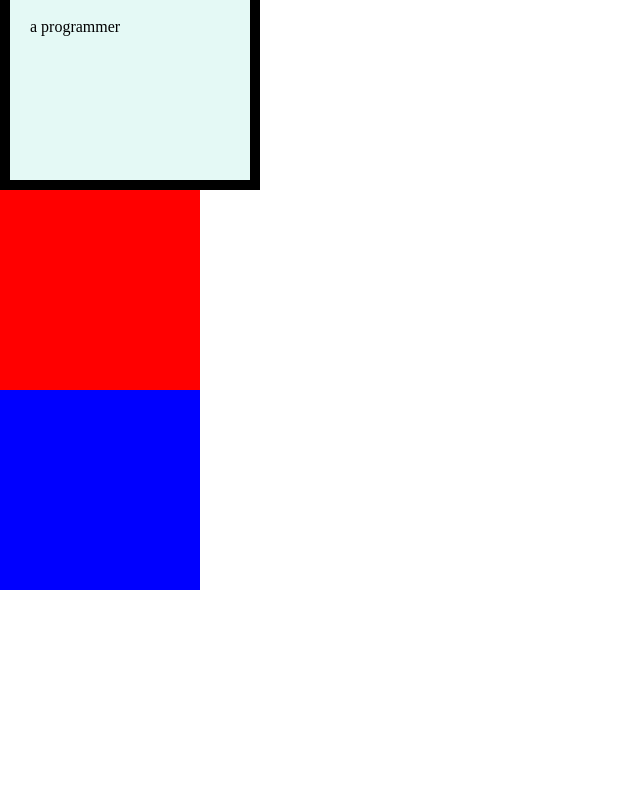
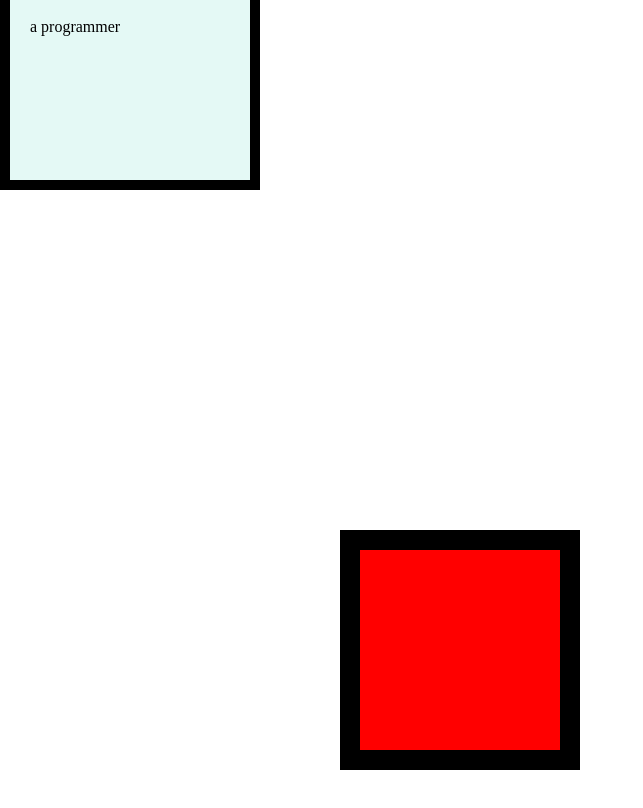
Before and after one commit to behroozsafarpour/first, a plain HTML site: page index.html in a window 1280 px wide. Shown: the part 70-878 px from the top of the page, without its empty margins (0-643 px from the left). Before the commit the page ends 800 px from the top, so only its background shows below. Drawn offline with Linux system fonts and the light colour scheme.

Commit message:
Update styles.css

```diff
--- a/css/styles.css
+++ b/css/styles.css
@@ -15,6 +15,8 @@ h1 {
   background-color:red;
   width: 200px;
   height: 200px;
+  border: solid 20px;
+  margin: 340px;
 }
 .bottom-container{
    background-color:blue;
```
